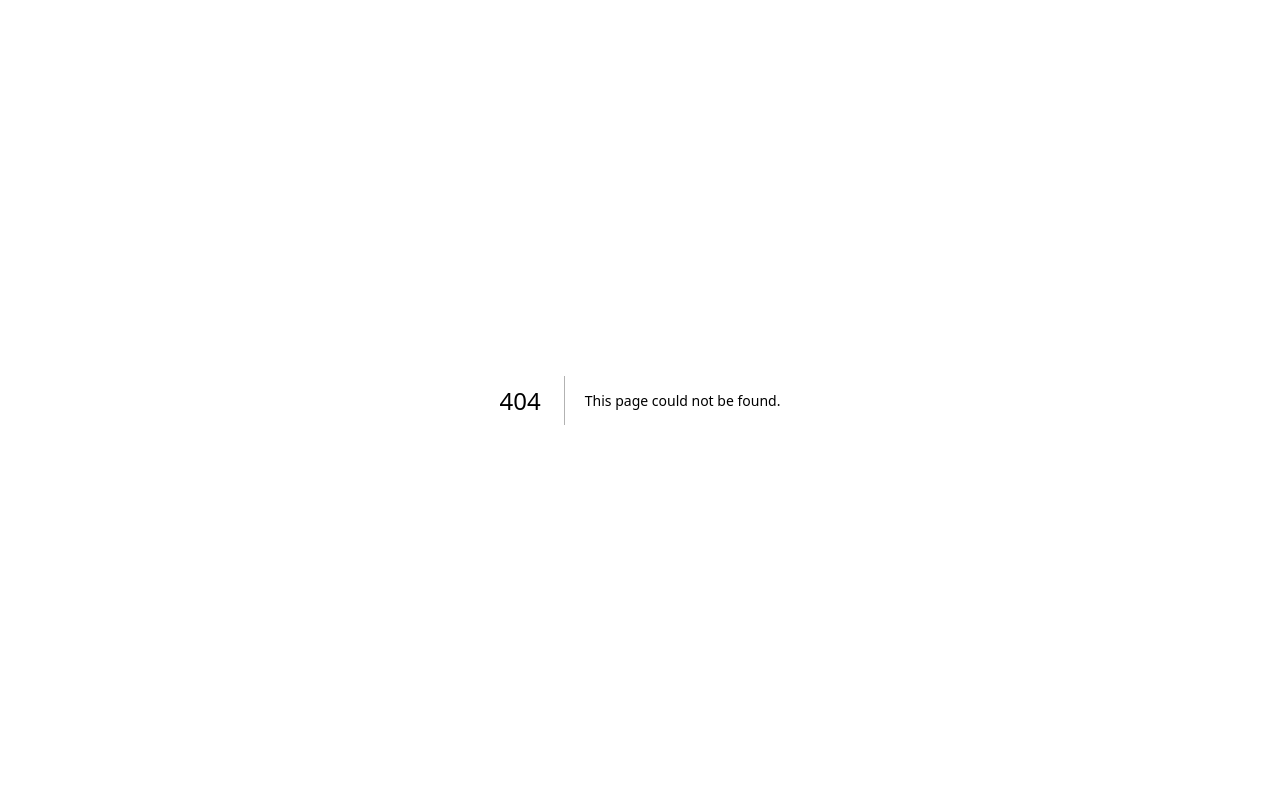
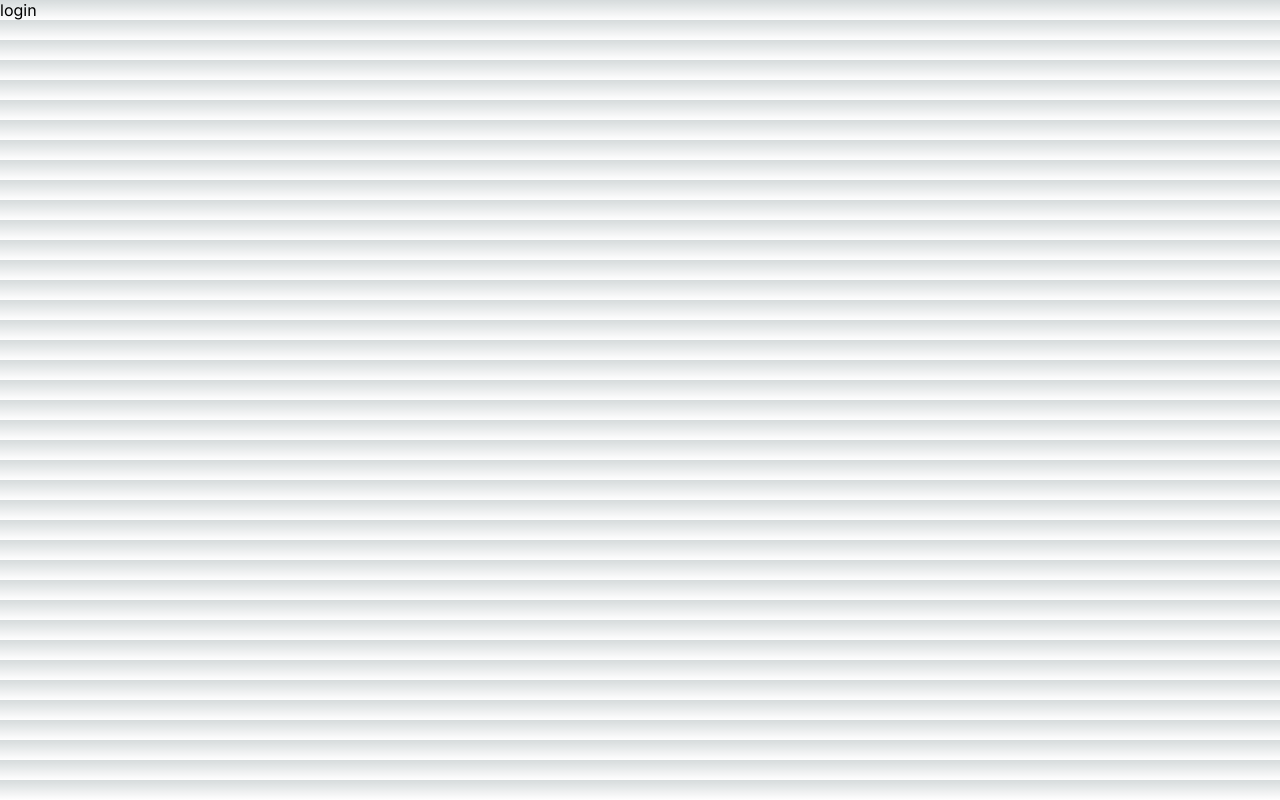
Before and after one commit to DimDev-dev/covoiturage, a Next.js app: page /login in a window 1280 px wide. Before the commit this address had no page. Built offline with nearby package versions, Linux system fonts and the light colour scheme.

Commit message:
test commit

```diff
--- /dev/null
+++ b/app/login/page.jsx
@@ -0,0 +1,11 @@
+import React from 'react'
+
+const login = () => {
+  return (
+    <div>login
+
+    </div>
+  )
+}
+
+export default login
```
